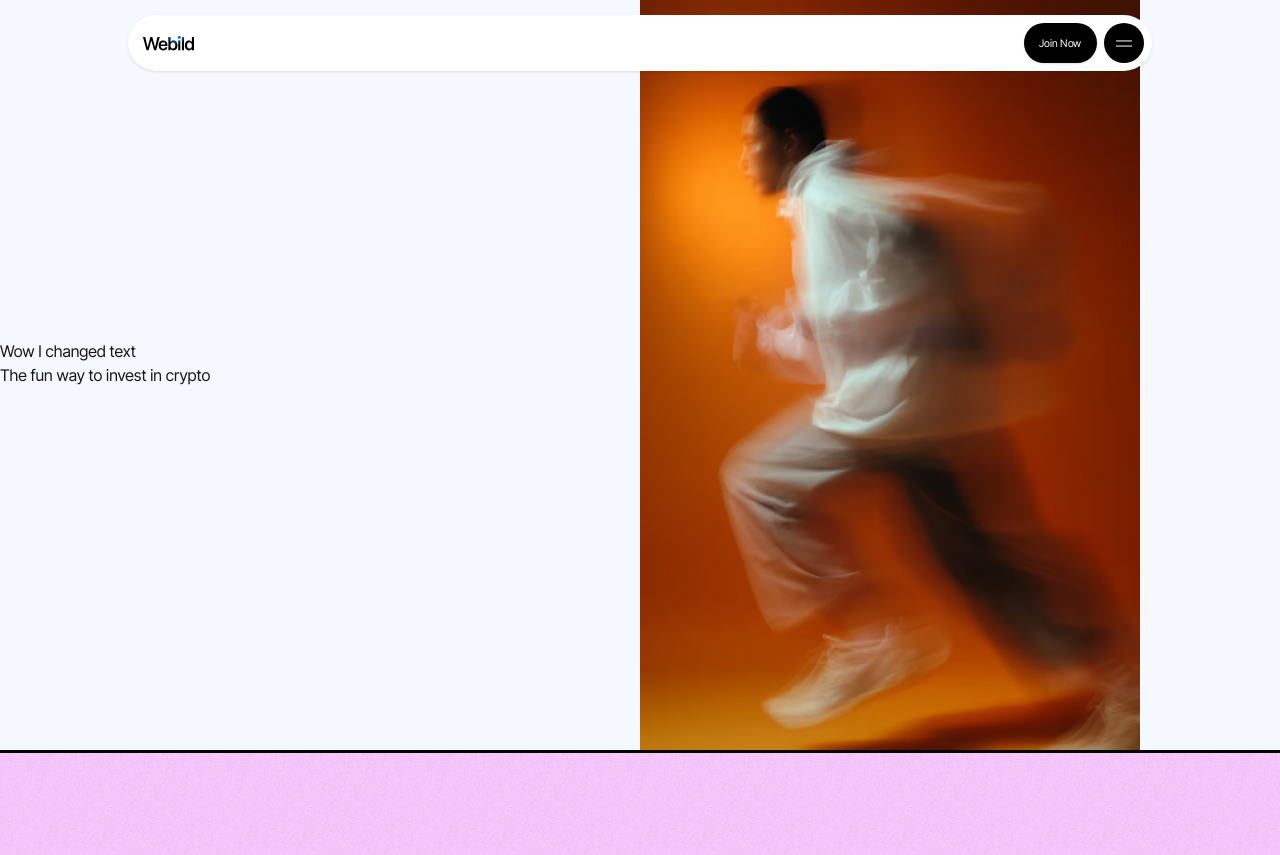
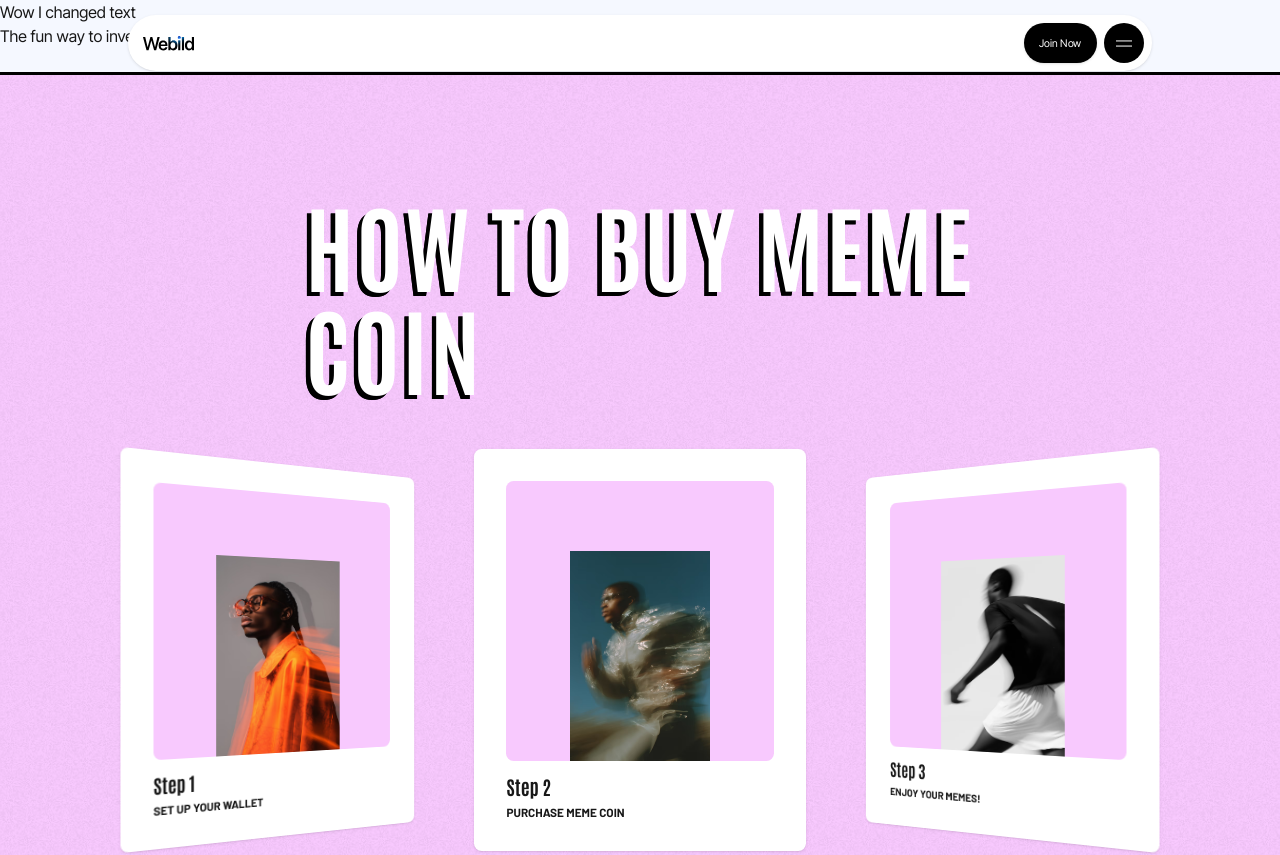
Before and after one commit to vitaleymulikacatchup/91937138-0c4c-4652-be92-1b781e6febd3, a Next.js app: page / in a window 1280 px wide. Shown: the top 855 px of the page. Built offline with nearby package versions, Linux system fonts and the light colour scheme.

Commit message:
Update project files

```diff
--- a/src/components/sections/layouts/hero/SplitHero.tsx
+++ b/src/components/sections/layouts/hero/SplitHero.tsx
@@ -1,7 +1,15 @@
 import React from 'react';
-import Image from 'next/image';
 
-const SplitHero = ({ title, subtitle, primaryButtonText, secondaryButtonText, onPrimaryButtonClick, onSecondaryButtonClick }) => {
+interface SplitHeroProps {
+  title: string;
+  subtitle: string;
+  primaryButtonText: string;
+  secondaryButtonText: string;
+  onPrimaryButtonClick: () => void;
+  onSecondaryButtonClick: () => void;
+}
+
+const SplitHero: React.FC<SplitHeroProps> = ({ title, subtitle, primaryButtonText, secondaryButtonText, onPrimaryButtonClick, onSecondaryButtonClick }) => {
   return (
     <div className="flex justify-between items-center">
       <div className="flex-1">
@@ -11,7 +19,7 @@
         <button onClick={onSecondaryButtonClick}>{secondaryButtonText}</button>
       </div>
       <div className="flex-1">
-        <Image src="/images/placeholder4.avif" alt="Visual representation" width={500} height={500} />
+        {/* Media/Image component can go here */}
       </div>
     </div>
   );
```
